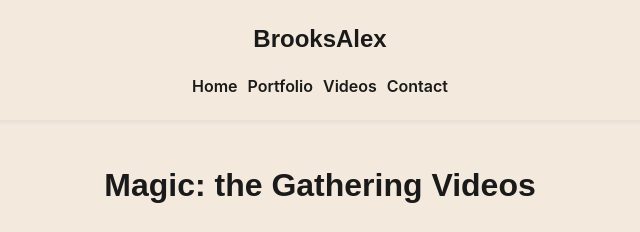
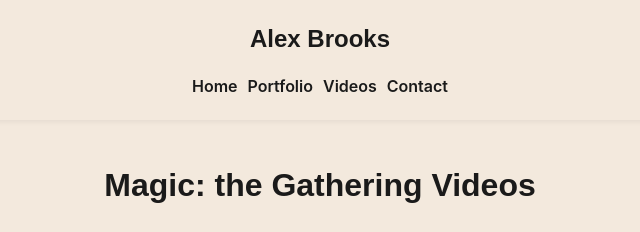
Before and after one commit to hatguysupreme/my-portfolio, a plain HTML site: page videos.html in a window 1280 px wide. Shown: the top 232 px of the page, 320-960 px from the left. Drawn offline with Linux system fonts and the light colour scheme.

Commit message:
Update videos.html

```diff
--- a/videos.html
+++ b/videos.html
@@ -8,7 +8,7 @@
 </head>
 <body>
   <header>
-    <a href="index.html" class="logo">BrooksAlex</a>
+    <a href="index.html" class="logo">Alex Brooks</a>
     <nav>
       <a href="index.html">Home</a>
       <a href="portfolio.html">Portfolio</a>
```
